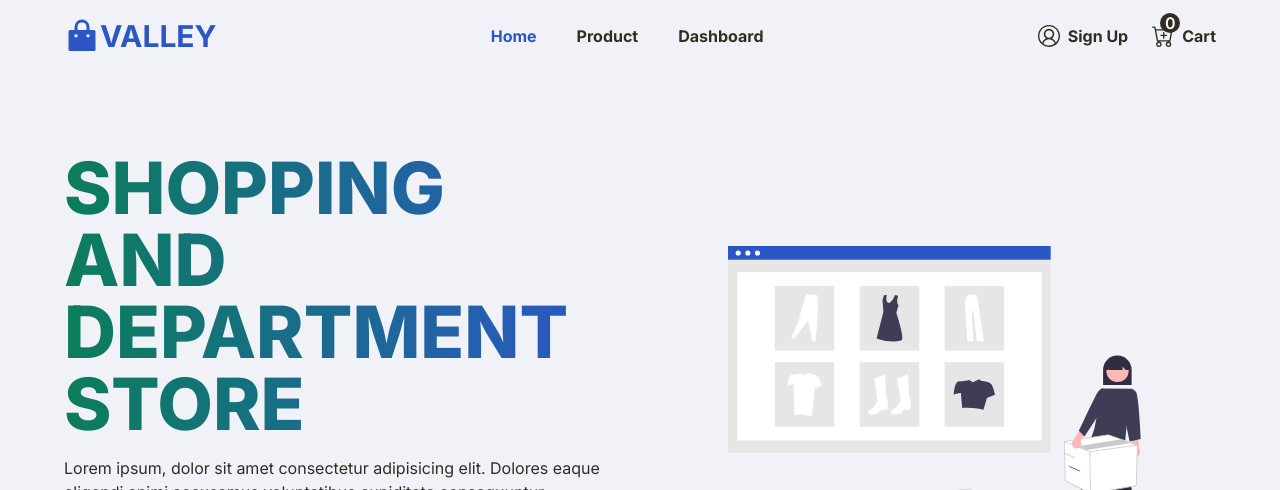
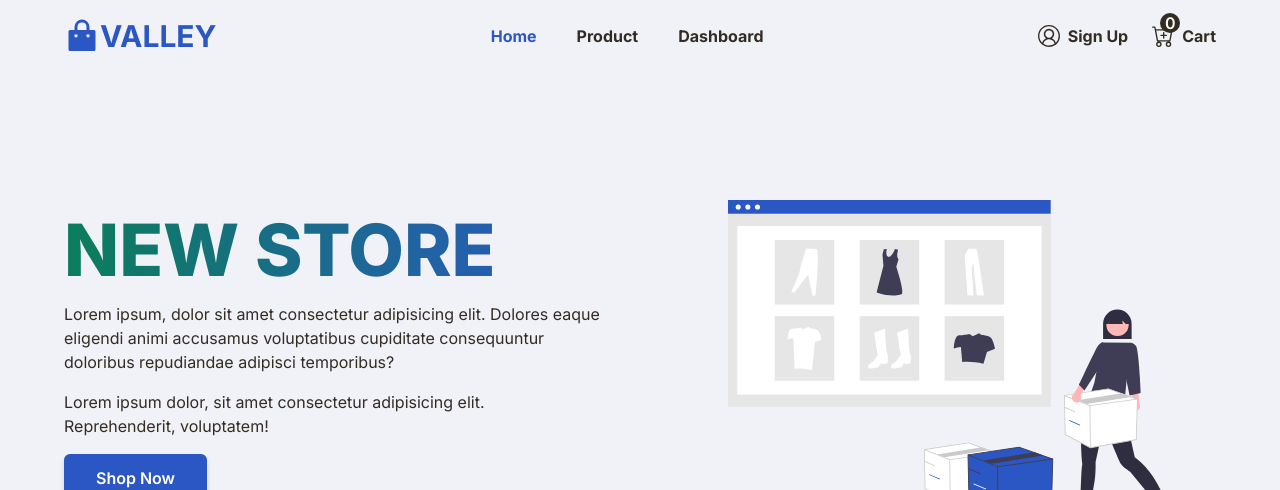
Before and after one commit to imtowhidulislam/repliqdemoporject, a Next.js app: page / in a window 1280 px wide. Shown: the top 490 px of the page. Built offline with nearby package versions, Linux system fonts and the light colour scheme; no server answers.

Commit message:
a new text added in the home page store title

```diff
--- a/src/app/page.jsx
+++ b/src/app/page.jsx
@@ -1,5 +1,4 @@
-
-"use client"
+"use client";
 import Image from "next/image";
 import ImageOne from "../../public/shopping.svg";
 import Link from "next/link";
@@ -16,7 +15,7 @@ export default function Home() {
               <div className="z-0 animate-moveUp">
                 <div>
                   <h2 className="text-4xl font-extrabold text-left text-transparent uppercase bg-gradient-to-r from-accent to-primary bg-clip-text md:text-5xl lg:text-7xl">
-                    shopping and department store
+                    new store
                   </h2>
                 </div>
 
```
